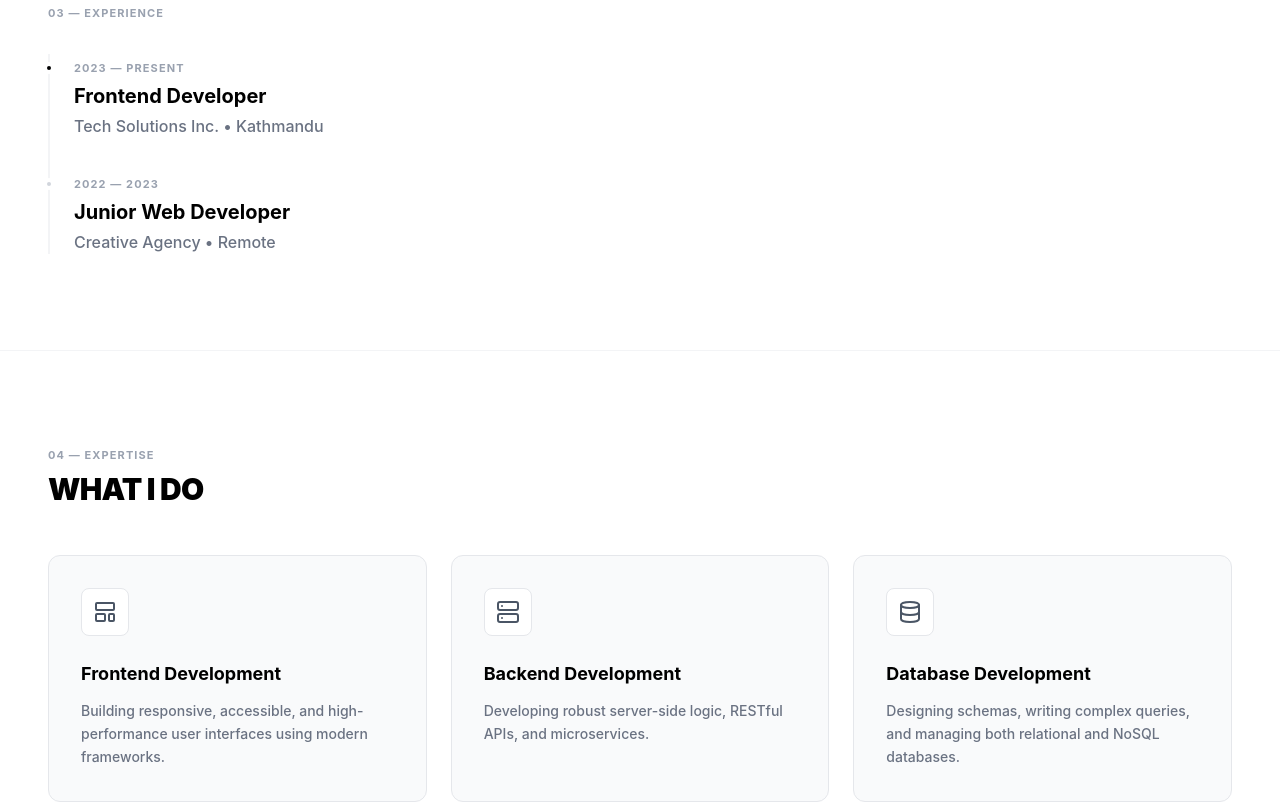
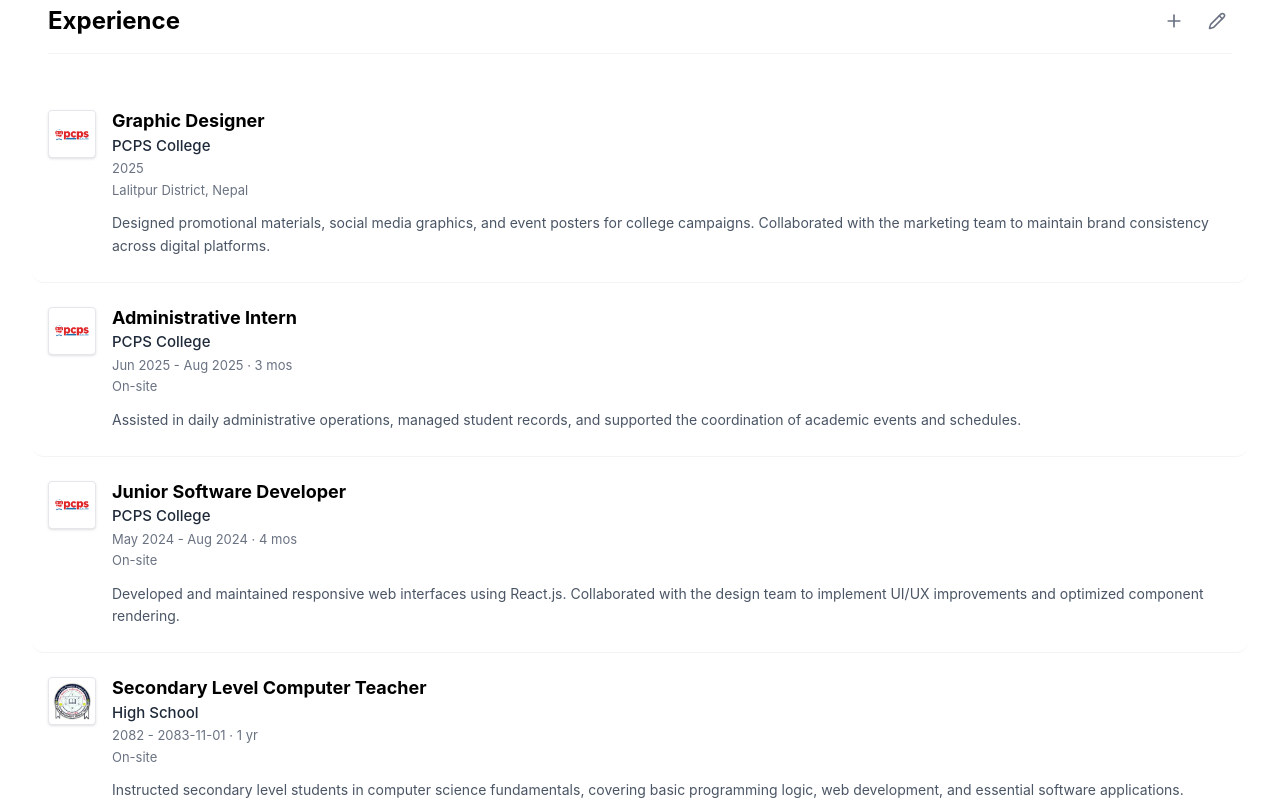
Before and after one commit to bibek997/My-Website, a React (Vite) app: page / in a window 1280 px wide. Shown: the part 2900-3702 px from the top of the page. Built offline with nearby package versions, Linux system fonts and the light colour scheme.

Commit message:
Updated Experience page

```diff
--- a/src/pages/Experience.jsx
+++ b/src/pages/Experience.jsx
@@ -1,24 +1,104 @@
 import React from 'react'
+import { Plus, Pencil } from 'lucide-react'
 
 const Experience = () => {
+  const experiences = [
+    {
+      role: "Graphic Designer",
+      company: "PCPS College",
+      date: "2025",
+      duration: "",
+      location: "Lalitpur District, Nepal",
+      description: "Designed promotional materials, social media graphics, and event posters for college campaigns. Collaborated with the marketing team to maintain brand consistency across digital platforms.",
+      logo: "src/assets/pcpsollegelogo.png",
+    },
+    {
+      role: "Administrative Intern",
+      company: "PCPS College",
+      date: "Jun 2025 - Aug 2025",
+      duration: "3 mos",
+      location: "On-site",
+      description: "Assisted in daily administrative operations, managed student records, and supported the coordination of academic events and schedules.",
+      logo: "src/assets/pcpsollegelogo.png",
+    },
+    {
+      role: "Junior Software Developer",
+      company: "PCPS College",
+      date: "May 2024 - Aug 2024",
+      duration: "4 mos",
+      location: "On-site",
+      description: "Developed and maintained responsive web interfaces using React.js. Collaborated with the design team to implement UI/UX improvements and optimized component rendering.",
+      logo: "src/assets/pcpsollegelogo.png",
+    },
+    {
+      role: "Secondary Level Computer Teacher",
+      company: "High School",
+      date: "2082 - 2083-11-01",
+      duration: "1 yr",
+      location: "On-site",
+      description: "Instructed secondary level students in computer science fundamentals, covering basic programming logic, web development, and essential software applications.",
+      logo: "src/assets/schoollogo.png",
+    },
+  ]
+
   return (
     <section id="experience" className="w-full border-t border-gray-100 bg-white">
       <div className="max-w-325 mx-auto px-6 md:px-12 py-24 font-sans">
-        <h2 className="text-[11px] font-bold tracking-widest uppercase text-gray-400 mb-8">03 — Experience</h2>
-        <div className="flex flex-col gap-8 border-l-2 border-gray-100 pl-6 relative max-w-2xl">
-          <div className="relative">
-            <div className="absolute w-3 h-3 bg-black rounded-full -left-7.75 top-2 border-4 border-white"></div>
-            <span className="text-[11px] font-bold tracking-widest text-gray-400 uppercase">2023 — Present</span>
-            <h4 className="text-xl font-bold text-black mt-1">Frontend Developer</h4>
-            <p className="text-gray-500 font-medium mt-1">Tech Solutions Inc. • Kathmandu</p>
-          </div>
-          <div className="relative">
-            <div className="absolute w-3 h-3 bg-gray-300 rounded-full -left-7.75 top-2 border-4 border-white"></div>
-            <span className="text-[11px] font-bold tracking-widest text-gray-400 uppercase">2022 — 2023</span>
-            <h4 className="text-xl font-bold text-black mt-1">Junior Web Developer</h4>
-            <p className="text-gray-500 font-medium mt-1">Creative Agency • Remote</p>
+
+        {/* Section Header */}
+        <div className="flex items-center justify-between mb-8 pb-4 border-b border-gray-100">
+          <h2 className="text-2xl font-bold text-black">Experience</h2>
+          <div className="flex items-center gap-3 text-gray-500">
+            <button className="p-1.5 hover:bg-gray-100 rounded-md transition-colors">
+              <Plus size={20} />
+            </button>
+            <button className="p-1.5 hover:bg-gray-100 rounded-md transition-colors">
+              <Pencil size={18} />
+            </button>
           </div>
         </div>
+
+        {/* Experience List Container */}
+        <div className="flex flex-col">
+          {experiences.map((exp, index) => (
+            <div
+              key={index}
+              className="flex gap-4 py-6 border-b border-gray-100 last:border-0 hover:bg-gray-50/80 transition-all duration-200 px-4 -mx-4 rounded-xl"
+            >
+
+              {/* Logo / Icon */}
+              <div className="w-12 h-12 shrink-0 flex items-center justify-center bg-white border border-gray-200 rounded overflow-hidden shadow-sm">
+                {exp.logo ? (
+                  <img src={exp.logo} alt={exp.company} className="w-full h-full object-contain p-1" />
+                ) : (
+                  <span className="text-lg font-bold text-gray-400">{exp.company.charAt(0)}</span>
+                )}
+              </div>
+
+              {/* Content */}
+              <div className="flex flex-col w-full">
+                <h3 className="text-lg font-bold text-black leading-tight">
+                  {exp.role}
+                </h3>
+                <p className="text-[15px] font-medium text-gray-800 mt-0.5">
+                  {exp.company}
+                </p>
+                <p className="text-[13px] text-gray-500 mt-0.5">
+                  {exp.date} {exp.duration && `· ${exp.duration}`}
+                </p>
+                <p className="text-[13px] text-gray-500 mt-0.5 mb-2">
+                  {exp.location}
+                </p>
+
+                <p className="text-[14px] text-gray-600 leading-relaxed mt-1">
+                  {exp.description}
+                </p>
+              </div>
+
+            </div>
+          ))}
+        </div>
+
       </div>
     </section>
   )
--- a/src/pages/Expertise.jsx
+++ b/src/pages/Expertise.jsx
@@ -84,7 +84,7 @@ const Expertise = () => {
 
             {/* JavaScript */}
             <div className="flex items-center gap-2 bg-[#323330] text-white px-4 py-2.5 rounded text-sm font-bold tracking-wide shadow-sm hover:scale-105 transition-transform cursor-default">
-              <span className="w-[18px] h-[18px] bg-[#F7DF1E] text-black flex items-center justify-center text-[10px] rounded-sm font-black">JS</span>
+              <span className="w-4.5 h-4.5 bg-[#F7DF1E] text-black flex items-center justify-center text-[10px] rounded-sm font-black">JS</span>
               JAVASCRIPT
             </div>
 
@@ -144,7 +144,7 @@ const Expertise = () => {
 
             {/* Tailwind CSS */}
             <div className="flex items-center gap-2 bg-[#0F172A] text-white px-4 py-2.5 rounded text-sm font-bold tracking-wide shadow-sm hover:scale-105 transition-transform cursor-default">
-              <span className="w-[18px] h-[18px] text-[#38BDF8] flex items-center justify-center">
+              <span className="w-4.5 h-4.5 text-[#38BDF8] flex items-center justify-center">
                 <svg viewBox="0 0 24 24" fill="currentColor" width="18" height="18"><path d="M12.001,4.8c-3.2,0-5.2,1.6-6,4.8c1.2-1.6,2.6-2.2,4.2-1.8c0.913,0.228,1.565,0.89,2.288,1.624 C13.666,10.618,15.027,12,18.001,12c3.2,0,5.2-1.6,6-4.8c-1.2,1.6-2.6,2.2-4.2,1.8c-0.913-0.228-1.565-0.89-2.288-1.624 C16.337,6.182,14.976,4.8,12.001,4.8z M6.001,12c-3.2,0-5.2,1.6-6,4.8c1.2-1.6,2.6-2.2,4.2-1.8c0.913,0.228,1.565,0.89,2.288,1.624 c1.177,1.194,2.538,2.576,5.512,2.576c3.2,0,5.2-1.6,6-4.8c-1.2,1.6-2.6,2.2-4.2,1.8c-0.913-0.228-1.565-0.89-2.288-1.624 C10.337,13.382,8.976,12,6.001,12z"/></svg>
               </span>
               TAILWIND CSS
```
Also changed, not shown: src/assets/pcpsollegelogo.png (added), src/assets/schoollogo.png (added).
